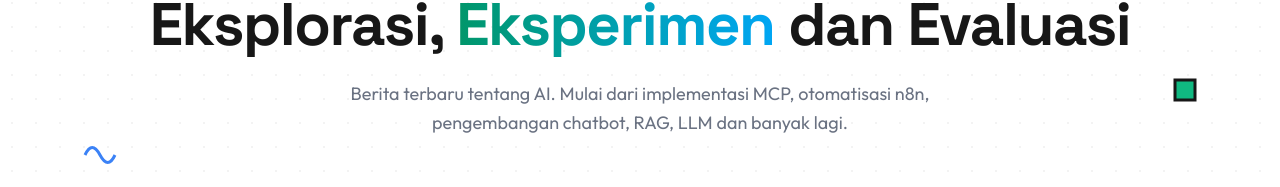
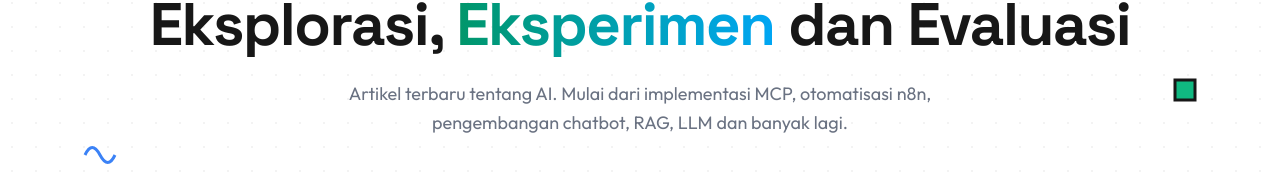
Before and after one commit to nalardeep/nalardeep, a Next.js app: page / in a window 1280 px wide. Shown: the part 701-888 px from the top of the page. Built offline with nearby package versions, Linux system fonts and the light colour scheme.

Commit message:
fix(hero): update description text to clarify content focus on articles

```diff
--- a/components/hero.tsx
+++ b/components/hero.tsx
@@ -146,7 +146,7 @@ const Hero = () => {
                         </h1>
 
                         <p className="text-lg text-gray-500 max-w-2xl mx-auto leading-relaxed">
-                            Berita terbaru tentang AI. Mulai dari implementasi MCP, otomatisasi n8n, pengembangan chatbot, RAG, LLM dan banyak lagi.
+                            Artikel terbaru tentang AI. Mulai dari implementasi MCP, otomatisasi n8n, pengembangan chatbot, RAG, LLM dan banyak lagi.
                         </p>
                     </div>
                 </div>
```
